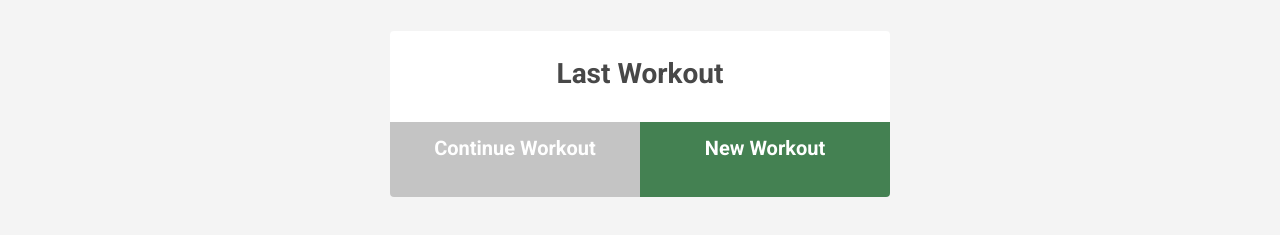
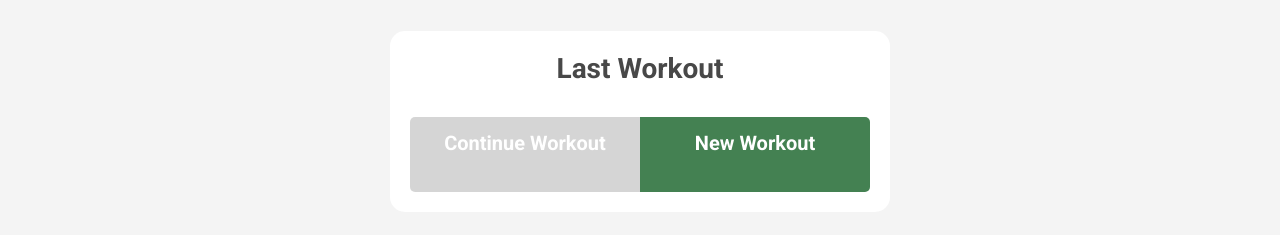
Before and after one commit to Punkinut/Fitness-Tracker, a website: page public/index.html in a window 1280 px wide. Shown: the part 203-438 px from the top of the page. Drawn offline with nearby package versions, Linux system fonts and the light colour scheme; no server answers.

Commit message:
Added some padding and border radius

```diff
--- a/public/css/style.css
+++ b/public/css/style.css
@@ -22,6 +22,16 @@ body,
 
 .no-box {
   box-shadow: none !important;
+  border-radius: 15px !important;
+  padding: 20px !important;
+}
+
+.left-button {
+  border-radius: 5px 0px 0px 5px !important;
+}
+
+.right-button {
+  border-radius: 0px 5px 5px 0px !important;
 }
 
 .positive {
@@ -29,7 +39,7 @@ body,
 }
 
 .blue {
-  background: #c4c4c4 !important;
+  background: #c4c4c4b6 !important;
 }
 
 nav {
--- a/public/index.html
+++ b/public/index.html
@@ -29,8 +29,8 @@
           <div>
             <div class="workout-stats"></div>
             <div class="buttons">
-              <a id="continue-btn" href="/exercise?" class="huge ui blue button font">Continue Workout</a>
-              <a href="/exercise" class="huge positive ui button font">New Workout</a>
+              <a id="continue-btn" href="/exercise?" class="huge ui blue button font left-button">Continue Workout</a>
+              <a href="/exercise" class="huge positive ui button font right-button">New Workout</a>
             </div>
           </div>
         </div>
```
Also changed, not shown: public/exercise.html (+2 -2 lines).
